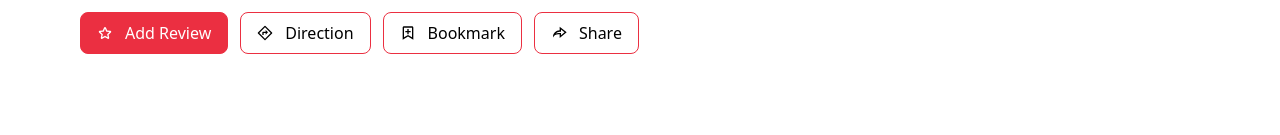
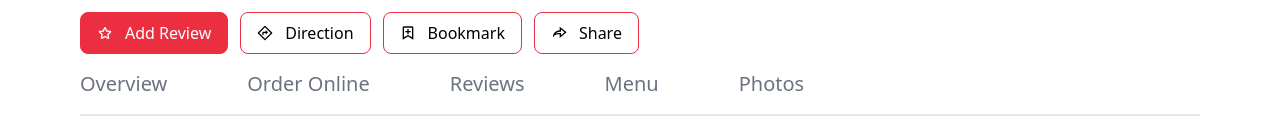
Before and after one commit to kirankuyate2157/zomato-project, a React (Create React App) app in the folder client/: page /restaurant in a window 1280 px wide. Shown: the part 662-797 px from the top of the page. Built offline with nearby package versions, Linux system fonts and the light colour scheme.

Commit message:
restaurant tabs done 😎

```diff
--- /dev/null
+++ b/client/src/Components/Restaurant/Tabs.jsx
@@ -0,0 +1,64 @@
+import React from "react";
+import classnames from "classnames";
+import { useLocation, Link, useParams } from "react-router-dom";
+
+const Tab = (props) => {
+    const { id } = useParams();
+    return (
+        <Link to={`/restaurant/${id}/${props.route}`}>
+            <div
+                className={classnames("text-gray-500 relative font-light ", {
+                    "text-zomato-400 font-semibold ": props.isActive,
+                })}
+            >
+                <h3 className="text-lg md:text-xl">{props.title}</h3>
+            </div>
+        </Link>
+    );
+};
+
+const TabContainer = (props) => {
+    const location = useLocation();
+
+    const currentPath = location.pathname;
+
+    const tabs = [
+        {
+            title: "Overview",
+            route: "overview",
+            isActive: currentPath.includes("overview"),
+        },
+        {
+            title: "Order Online",
+            route: "order-online",
+            isActive: currentPath.includes("order-online"),
+        },
+        {
+            title: "Reviews",
+            route: "reviews",
+            isActive: currentPath.includes("reviews"),
+        },
+        {
+            title: "Menu",
+            route: "menu",
+            isActive: currentPath.includes("menu"),
+        },
+        {
+            title: "Photos",
+            route: "photos",
+            isActive: currentPath.includes("photos"),
+        },
+    ];
+
+    return (
+        <>
+            <div className="flex relative items-center pb-4 gap-8 md:gap-20 overflow-x-scroll border-b-2">
+                {tabs.map((tab) => (
+                    <Tab {...tab} key={`123${tab.route}`} />
+                ))}
+            </div>
+        </>
+    );
+};
+
+export default TabContainer;
--- a/client/src/Layout/Restaurant.layout.jsx
+++ b/client/src/Layout/Restaurant.layout.jsx
@@ -8,6 +8,8 @@
 import ImageGrid from "../Components/Restaurant/ImageGrid";
 import InfoButtons from "../Components/Restaurant/InfoButtons";
 import RestaurantInfo from "../Components/Restaurant/RestaurantInfo";
+import TabContainer from "../Components/Restaurant/Tabs";
+
 const RestaurantLayout = () => {
   return (
     <>
@@ -44,6 +46,9 @@
             <RiShareForwardLine /> Share
           </InfoButtons>
         </div>
+        <div className="my-4">
+          <TabContainer />
+        </div>
       </div >
     </>
   );
```
